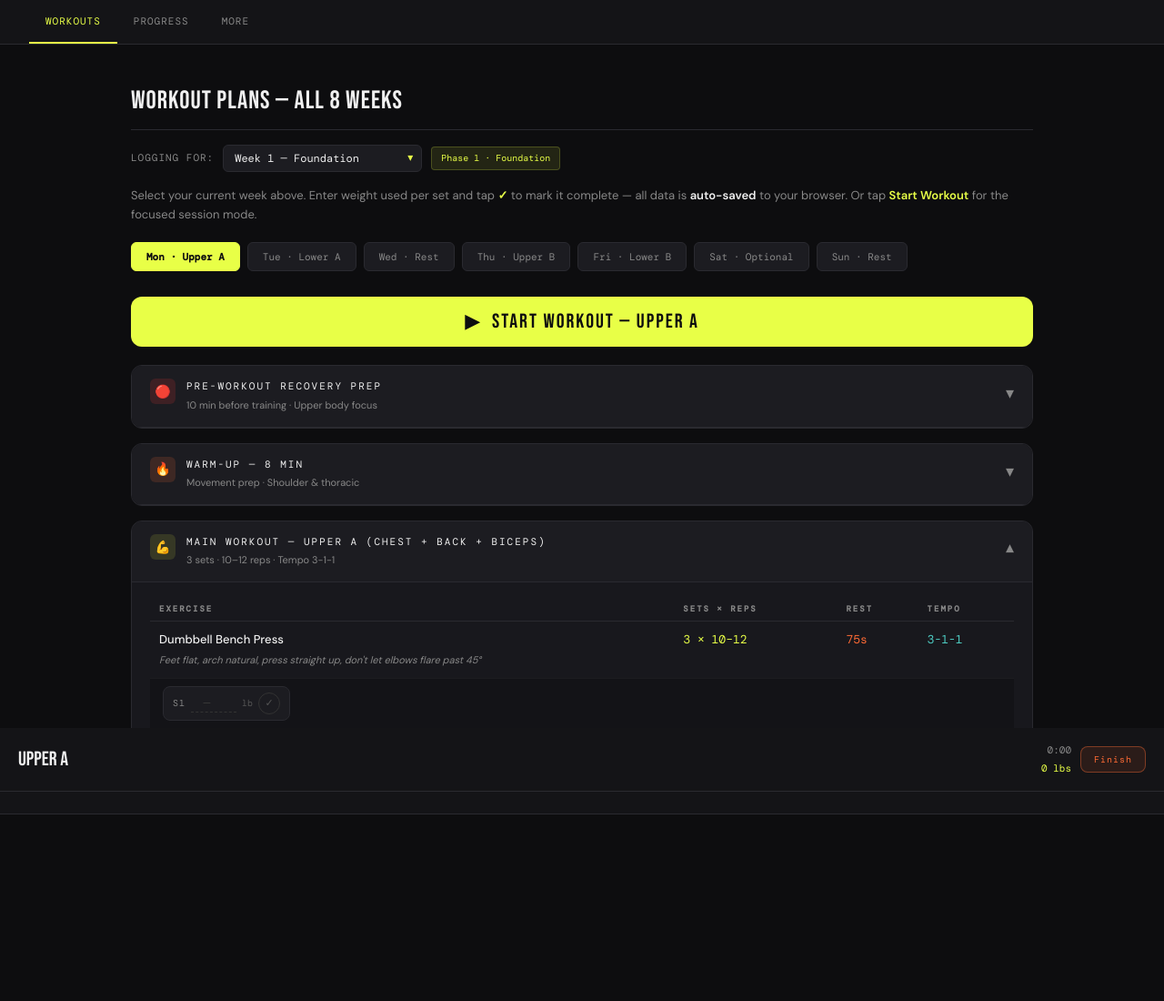
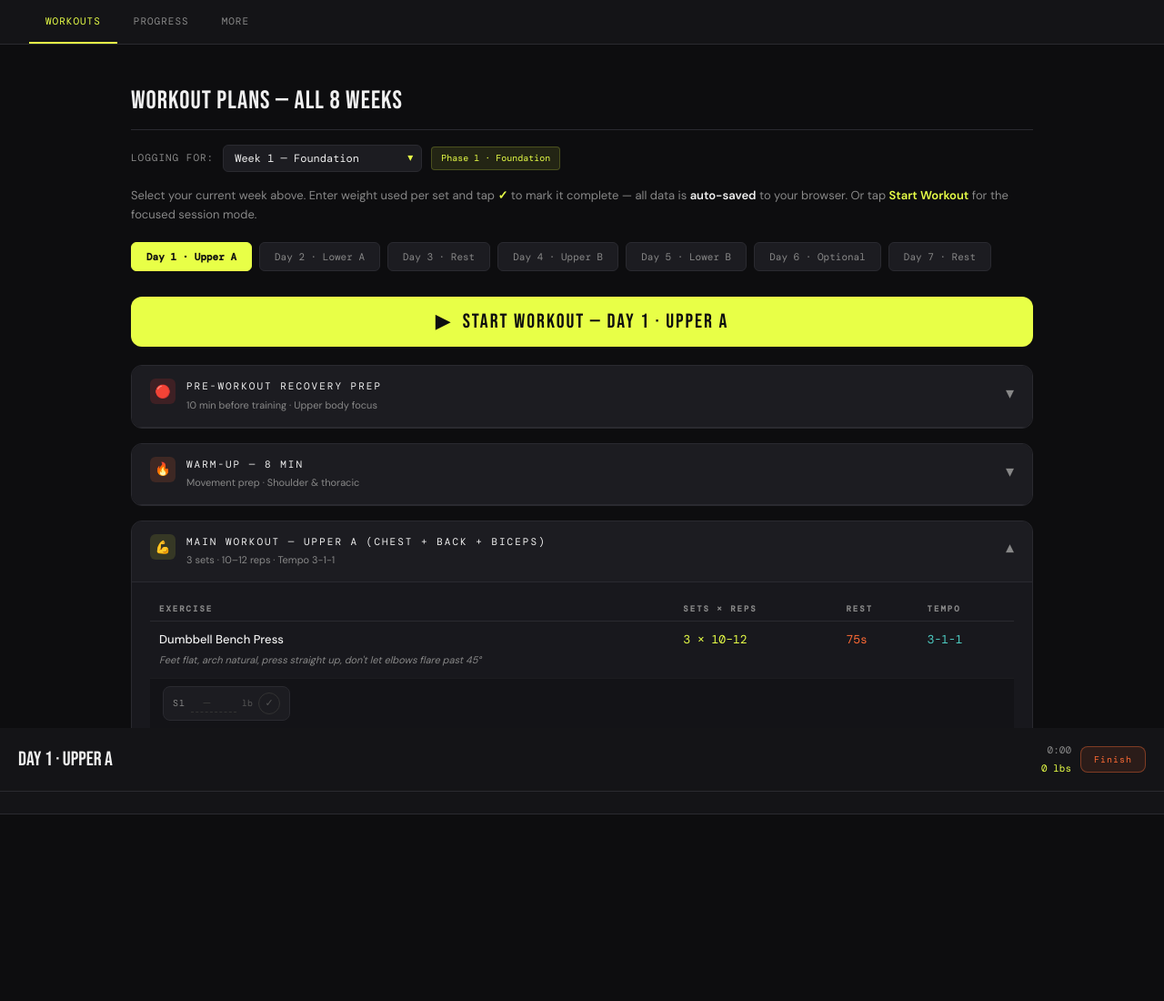
Before and after one commit to estimm07/workout-plan, a plain HTML site: page index.html in a window 1280 px wide. Shown: the top 1100 px of the page at 91% size. Drawn offline with nearby package versions, Linux system fonts and the light colour scheme.

Commit message:
Add files via upload

```diff
--- a/index.html
+++ b/index.html
@@ -605,18 +605,18 @@
   <p style="color:var(--muted);font-size:13px;margin-bottom:20px;">Select your current week above. Enter weight used per set and tap <strong style="color:var(--accent)">✓</strong> to mark it complete — all data is <strong style="color:var(--text)">auto-saved</strong> to your browser. Or tap <strong style="color:var(--accent)">Start Workout</strong> for the focused session mode.</p>
 
   <div class="week-tabs">
-    <button class="week-tab active" onclick="showDay('d1',this)">Mon · Upper A</button>
-    <button class="week-tab" onclick="showDay('d2',this)">Tue · Lower A</button>
-    <button class="week-tab" onclick="showDay('d3',this)">Wed · Rest</button>
-    <button class="week-tab" onclick="showDay('d4',this)">Thu · Upper B</button>
-    <button class="week-tab" onclick="showDay('d5',this)">Fri · Lower B</button>
-    <button class="week-tab" onclick="showDay('d6',this)">Sat · Optional</button>
-    <button class="week-tab" onclick="showDay('d7',this)">Sun · Rest</button>
+    <button class="week-tab active" onclick="showDay('d1',this)">Day 1 · Upper A</button>
+    <button class="week-tab" onclick="showDay('d2',this)">Day 2 · Lower A</button>
+    <button class="week-tab" onclick="showDay('d3',this)">Day 3 · Rest</button>
+    <button class="week-tab" onclick="showDay('d4',this)">Day 4 · Upper B</button>
+    <button class="week-tab" onclick="showDay('d5',this)">Day 5 · Lower B</button>
+    <button class="week-tab" onclick="showDay('d6',this)">Day 6 · Optional</button>
+    <button class="week-tab" onclick="showDay('d7',this)">Day 7 · Rest</button>
   </div>
 
   <!-- DAY 1 -->
   <div id="d1" class="day-panel active">
-    <button class="start-session-btn" onclick="startSession('d1')">▶ &nbsp;START WORKOUT — UPPER A</button>
+    <button class="start-session-btn" onclick="startSession('d1')">▶ &nbsp;START WORKOUT — DAY 1 · UPPER A</button>
 
     <!-- PRE-WORKOUT RECOVERY -->
     <div class="workout-block">
@@ -713,7 +713,7 @@
 
   <!-- DAY 2 -->
   <div id="d2" class="day-panel">
-    <button class="start-session-btn" onclick="startSession('d2')">▶ &nbsp;START WORKOUT — LOWER A</button>
+    <button class="start-session-btn" onclick="startSession('d2')">▶ &nbsp;START WORKOUT — DAY 2 · LOWER A</button>
 
     <!-- PRE-WORKOUT RECOVERY -->
     <div class="workout-block">
@@ -821,7 +821,7 @@
 
   <!-- DAY 4 -->
   <div id="d4" class="day-panel">
-    <button class="start-session-btn" onclick="startSession('d4')">▶ &nbsp;START WORKOUT — UPPER B</button>
+    <button class="start-session-btn" onclick="startSession('d4')">▶ &nbsp;START WORKOUT — DAY 4 · UPPER B</button>
 
     <!-- PRE-WORKOUT RECOVERY -->
     <div class="workout-block">
@@ -910,7 +910,7 @@
 
   <!-- DAY 5 -->
   <div id="d5" class="day-panel">
-    <button class="start-session-btn" onclick="startSession('d5')">▶ &nbsp;START WORKOUT — LOWER B</button>
+    <button class="start-session-btn" onclick="startSession('d5')">▶ &nbsp;START WORKOUT — DAY 5 · LOWER B</button>
 
     <!-- PRE-WORKOUT RECOVERY -->
     <div class="workout-block">
@@ -1167,10 +1167,10 @@
       </select>
       <select class="log-filter" id="logDayFilter" onchange="renderLogHistory()">
         <option value="">All Days</option>
-        <option value="d1">Mon · Upper A</option>
-        <option value="d2">Tue · Lower A</option>
-        <option value="d4">Thu · Upper B</option>
-        <option value="d5">Fri · Lower B</option>
+        <option value="d1">Day 1 · Upper A</option>
+        <option value="d2">Day 2 · Lower A</option>
+        <option value="d4">Day 4 · Upper B</option>
+        <option value="d5">Day 5 · Lower B</option>
       </select>
       <button class="log-select-btn" onclick="enterLogSelectMode()">Select</button>
     </div>
@@ -1222,7 +1222,7 @@
 
   <!-- TOP BAR -->
   <div class="session-topbar">
-    <div class="session-day-name" id="sessionDayName">UPPER A</div>
+    <div class="session-day-name" id="sessionDayName">DAY 1 · UPPER A</div>
     <div class="session-meta">
       <div class="session-elapsed" id="sessionElapsed">0:00</div>
       <div class="session-volume" id="sessionVol">0 lbs</div>
@@ -1278,7 +1278,7 @@ const EXERCISES = {
 
 const PHASE_MAP = {1:'Foundation',2:'Foundation',3:'Foundation',4:'Hypertrophy',5:'Hypertrophy',6:'Hypertrophy',7:'Intensification',8:'Intensification'};
 const PHASE_CLS = {Foundation:'p1',Hypertrophy:'p2',Intensification:'p3'};
-const DAY_LABELS = {d1:'Mon · Upper A',d2:'Tue · Lower A',d4:'Thu · Upper B',d5:'Fri · Lower B'};
+const DAY_LABELS = {d1:'Day 1 · Upper A',d2:'Day 2 · Lower A',d4:'Day 4 · Upper B',d5:'Day 5 · Lower B'};
 const BW_EXERCISES = new Set(['pullups','chinups','nordic']);
 
 // ═══════════════════════════════════════════════════════
@@ -1798,7 +1798,7 @@ function loadAndRenderProgress(){
 // ═══════════════════════════════════════════════════════
 //  SESSION MODE
 // ═══════════════════════════════════════════════════════
-var DAY_TITLES={d1:'UPPER A',d2:'LOWER A',d4:'UPPER B',d5:'LOWER B'};
+var DAY_TITLES={d1:'DAY 1 · UPPER A',d2:'DAY 2 · LOWER A',d4:'DAY 4 · UPPER B',d5:'DAY 5 · LOWER B'};
 var EX_PRESCRIPTIONS={'bench-press':'3 × 10–12 · Tempo 3-1-1','pullups':'3 × 6–8 · Tempo 2-1-2','incline-press':'3 × 10–12 · Tempo 3-1-1','bent-row':'3 × 10–12 · Tempo 2-1-2','db-curl':'3 × 10/side · Tempo 2-1-2','chest-row':'3 × 12 · Tempo 2-1-2','hip-thrust':'3 × 10–12 · Tempo 2-2-1','goblet-squat':'3 × 12 · Tempo 3-1-1','rdl':'3 × 12 · Tempo 3-1-1','rev-lunge':'3 × 10/side · Tempo 2-1-2','calf-raise':'3 × 15 · Tempo 2-1-2','shoulder-press':'3 × 10–12 · Tempo 3-1-1','chinups':'3 × 6–8 · Tempo 2-1-2','lat-raise':'3 × 12–15 · Tempo 2-1-3','skull-crusher':'3 × 10–12 · Tempo 3-1-1','face-pull':'3 × 15 · Tempo 2-1-2','oh-tricep':'3 × 12 · Tempo 3-1-1','sl-hip-thrust':'3 × 10/side · Tempo 2-2-1','bss':'3 × 8–10/side · Tempo 3-1-1','nordic':'3 × 5–6 · Tempo 4-0-1','clamshell':'3 × 15/side · Tempo 2-1-2','dead-bug':'3 × 8/side · Tempo 3-1-1','plank':'3 × 30–45 sec'};
 
 // Warm-up activities per day: {name, cue, duration, secs (null = reps only)}
@@ -2041,9 +2041,12 @@ function renderCardio(){
         '<div class="session-ex-name">CARDIO FINISHER</div>'+
         '<div class="session-ex-prescription">Incline treadmill · Intervals auto-chain</div>'+
       '</div>'+
+      '<div style="padding:12px 0 4px;">'+
+        '<button class="session-rest-skip" style="font-size:11px;padding:8px 16px;" onclick="startCardioChain(0)">▶ Start Cardio</button>'+
+      '</div>'+
       '<div class="wu-list">'+rows+'</div>'+
-      '<div style="margin-top:12px;">'+
-        '<button class="session-rest-skip" style="font-size:11px;padding:8px 16px;" onclick="startCardioChain(0)">▶ Start All Intervals</button>'+
+      '<div style="margin-top:16px;padding-top:16px;border-top:1px solid var(--border);">'+
+        '<button class="session-end-btn" style="width:100%;justify-content:center;font-size:13px;padding:12px;" onclick="endSession()">Finish Workout</button>'+
       '</div>'+
     '</div>';
   }catch(e){console.error('renderCardio error:',e);}
```
